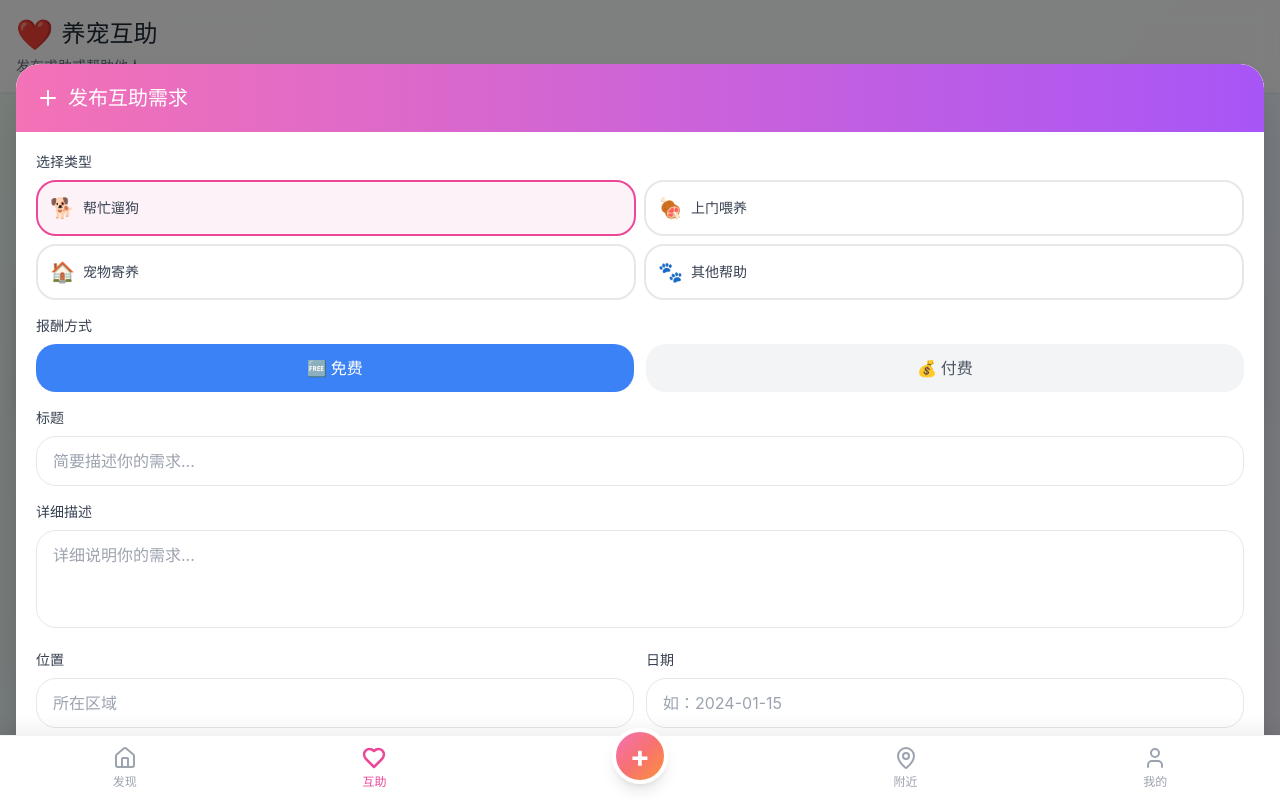
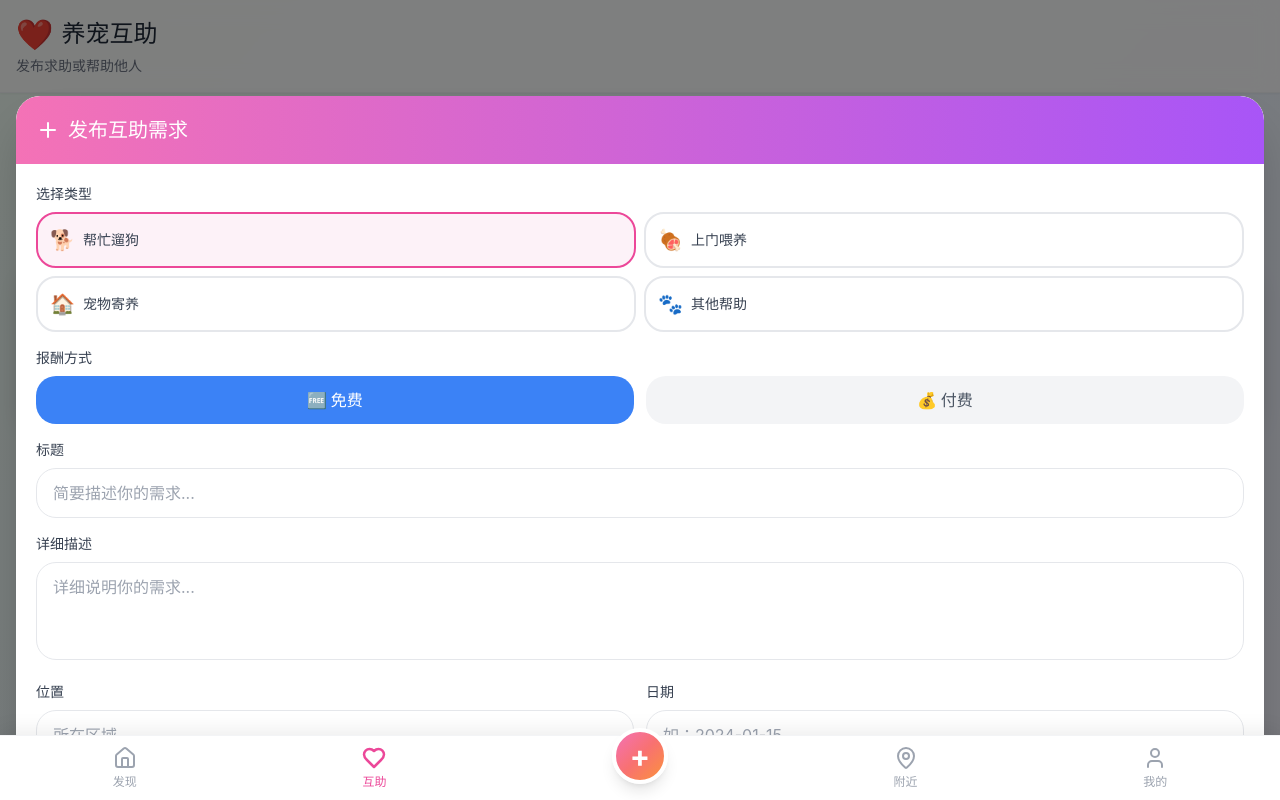
Before and after one commit to yanglun1995/pets, a React (Vite) app: page /pets/help in a window 1280 px wide. Both pictures are taken after a click on the button "发布互助需求". Shown: the top 800 px of the page. Built offline with nearby package versions, Linux system fonts and the light colour scheme; grey boxes are pictures that could not be loaded.

Commit message:
feat: 宠物互助社区网站开发
Co-authored-by: traeagent <traeagent@users.noreply.github.com>

```diff
--- a/src/pages/HelpPage.tsx
+++ b/src/pages/HelpPage.tsx
@@ -396,15 +396,15 @@ const HelpPage = () => {
 
       {showModal && (
         <div className="fixed inset-0 bg-black/50 z-50 flex items-end justify-center p-4" onClick={() => setShowModal(false)}>
-          <div className="bg-white rounded-3xl w-full max-h-[90vh] overflow-auto shadow-2xl" onClick={e => e.stopPropagation()}>
-            <div className="bg-gradient-to-r from-pink-400 to-purple-500 text-white p-5 rounded-t-3xl sticky top-0">
+          <div className="bg-white rounded-3xl w-full max-h-[calc(100vh-40px)] overflow-hidden shadow-2xl" onClick={e => e.stopPropagation()}>
+            <div className="bg-gradient-to-r from-pink-400 to-purple-500 text-white p-5 rounded-t-3xl">
               <h2 className="text-xl font-bold flex items-center gap-2">
                 <Plus size={24} />
                 发布互助需求
               </h2>
             </div>
 
-            <div className="p-5">
+            <div className="p-5 overflow-y-auto" style={{ maxHeight: 'calc(100vh - 180px)' }}>
               <div className="mb-4">
                 <label className="block text-sm font-medium text-gray-700 mb-2">选择类型</label>
                 <div className="grid grid-cols-2 gap-2">
--- a/src/pages/MyProfile.tsx
+++ b/src/pages/MyProfile.tsx
@@ -11,8 +11,8 @@ const MyProfile = () => {
   const profile = currentPetProfile || {
     id: 'demo',
     name: '妮妮',
-    avatar: 'https://images.unsplash.com/photo-1558656797-185e1e68f34e?w=200&h=200&fit=crop',
-    coverImage: 'https://images.unsplash.com/photo-1558656797-185e1e68f34e?w=800&h=400&fit=crop',
+    avatar: 'https://images.unsplash.com/photo-1534528741775-53994a69daeb?w=200&h=200&fit=crop',
+    coverImage: 'https://images.unsplash.com/photo-1534528741775-53994a69daeb?w=800&h=400&fit=crop',
     breed: '柯基犬',
     age: 3,
     gender: 'female' as const,
@@ -21,7 +21,7 @@ const MyProfile = () => {
     following: 567,
     posts: 89,
     owner: '妮妮主人',
-    ownerAvatar: 'https://images.unsplash.com/photo-1558656797-185e1e68f34e?w=100&h=100&fit=crop',
+    ownerAvatar: 'https://images.unsplash.com/photo-1534528741775-53994a69daeb?w=100&h=100&fit=crop',
     createdAt: new Date()
   };
 
@@ -34,19 +34,19 @@ const MyProfile = () => {
   const myPosts = [
     {
       id: '1',
-      image: 'https://images.unsplash.com/photo-1558656797-185e1e68f34e?w=400&h=400&fit=crop',
+      image: 'https://images.unsplash.com/photo-1534528741775-53994a69daeb?w=400&h=400&fit=crop',
       likes: 234,
       comments: 45
     },
     {
       id: '2',
-      image: 'https://images.unsplash.com/photo-1558656797-185e1e68f34e?w=400&h=400&fit=crop',
+      image: 'https://images.unsplash.com/photo-1534528741775-53994a69daeb?w=400&h=400&fit=crop',
       likes: 567,
       comments: 89
     },
     {
       id: '3',
-      image: 'https://images.unsplash.com/photo-1558656797-185e1e68f34e?w=400&h=400&fit=crop',
+      image: 'https://images.unsplash.com/photo-1534528741775-53994a69daeb?w=400&h=400&fit=crop',
       likes: 123,
       comments: 23
     },
--- a/src/store/useFeedStore.ts
+++ b/src/store/useFeedStore.ts
@@ -75,9 +75,9 @@ interface FeedStore {
   likeFeedPost: (postId: string) => void;
 }
 
-const corgiAvatar = 'https://images.unsplash.com/photo-1558656797-185e1e68f34e?w=200&h=200&fit=crop';
-const corgiCover = 'https://images.unsplash.com/photo-1558656797-185e1e68f34e?w=800&h=400&fit=crop';
-const corgiPost = 'https://images.unsplash.com/photo-1558656797-185e1e68f34e?w=600&h=750&fit=crop';
+const corgiAvatar = 'https://images.unsplash.com/photo-1534528741775-53994a69daeb?w=200&h=200&fit=crop';
+const corgiCover = 'https://images.unsplash.com/photo-1534528741775-53994a69daeb?w=800&h=400&fit=crop';
+const corgiPost = 'https://images.unsplash.com/photo-1534528741775-53994a69daeb?w=600&h=750&fit=crop';
 
 const shibaAvatar = 'https://images.unsplash.com/photo-1583511655857-d19b40a7a54e?w=200&h=200&fit=crop';
 const shibaPost = 'https://images.unsplash.com/photo-1583511655857-d19b40a7a54e?w=600&h=750&fit=crop';
```
